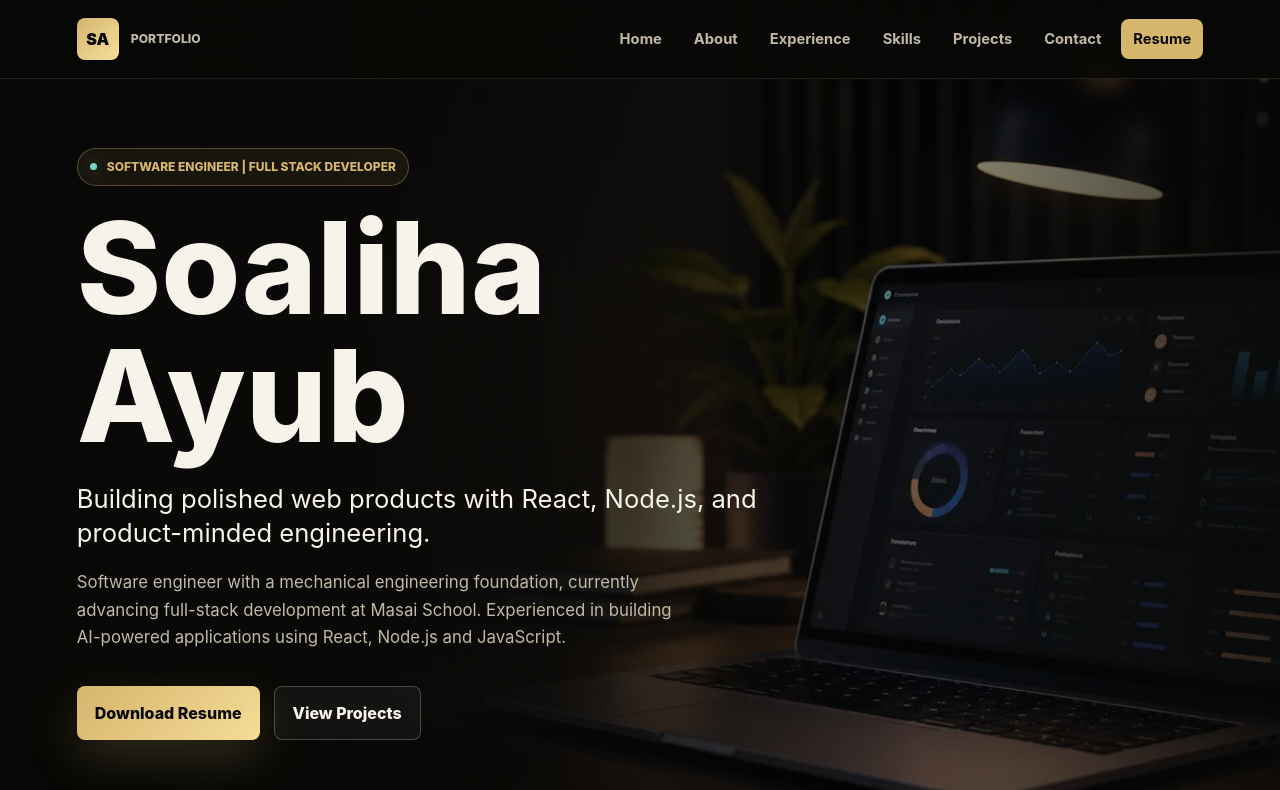
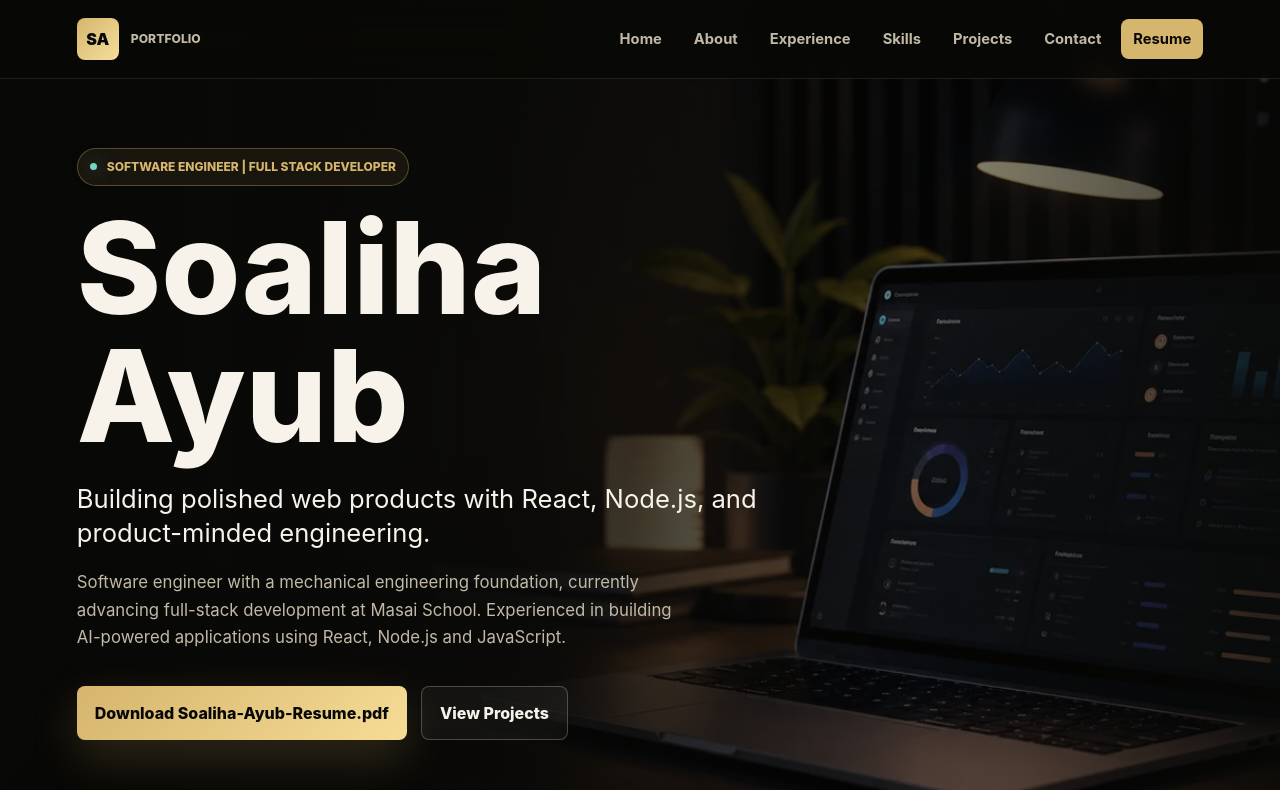
Before and after one commit to ayubsoaliha-SS/Complete-Portfolio, a React (Vite) app: page / in a window 1280 px wide. Shown: the top 790 px of the page. Built offline with nearby package versions, Linux system fonts and the light colour scheme.

Commit message:
updated resume

```diff
--- a/src/components/Hero.jsx
+++ b/src/components/Hero.jsx
@@ -21,12 +21,12 @@ function Hero() {
 
         <div className="hero-actions">
           <a
-            href="/resume.pdf"
+            href="/Soaliha-Ayub-Resume.pdf"
             target="_blank"
             rel="noreferrer"
             className="primary-btn"
           >
-            Download Resume
+            Download Soaliha-Ayub-Resume.pdf
           </a>
 
           <a
```
Also changed, not shown: 2 other files (tests, documents, lock files or other folders).
